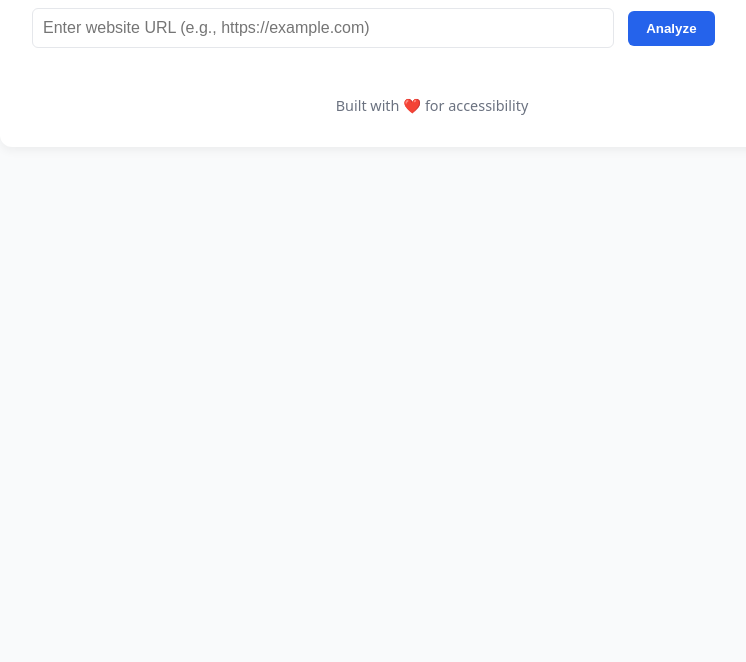
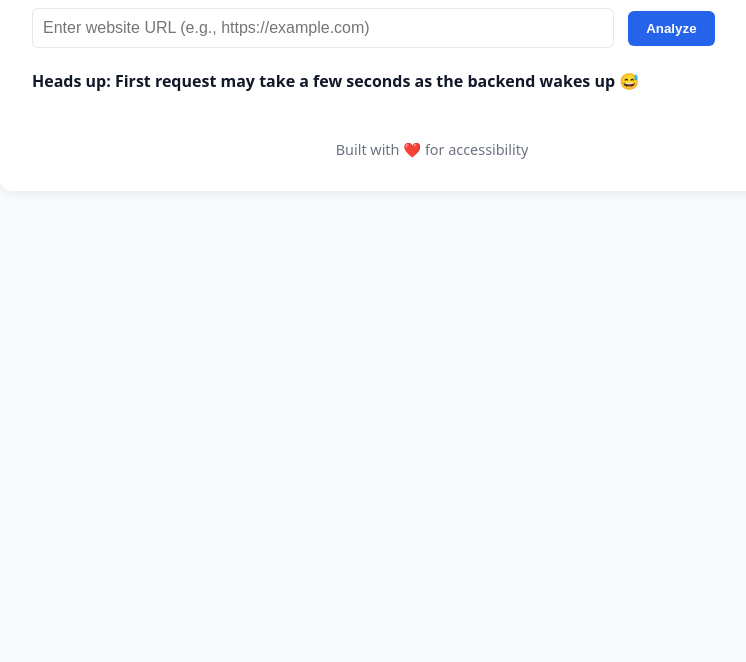
Before and after one commit to PurvaT-11/alttext-checker, a plain HTML site: page frontend/index.html in a window 1280 px wide. Shown: the part 138-800 px from the top of the page, without its empty margins (208-954 px from the left). Drawn offline with Linux system fonts and the light colour scheme.

Commit message:
Update Render config and frontend URL

```diff
--- a/frontend/index.html
+++ b/frontend/index.html
@@ -134,6 +134,7 @@
     <div id="progress">
       <div id="progress-bar"></div>
     </div>
+    <h4>Heads up: First request may take a few seconds as the backend wakes up 😅</h4>
 
     <table id="results"></table>
     <div class="footer">Built with ❤️ for accessibility</div>
```
